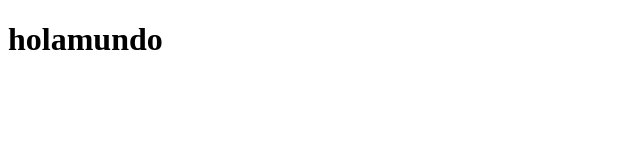
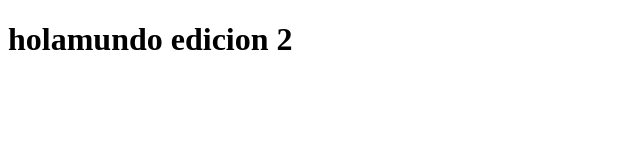
Before and after one commit to JuanEMD/proyecto-git1, a plain HTML site: page index.html in a window 1280 px wide. Shown: the whole page, without its empty margins (0-640 px from the left). Drawn offline with Linux system fonts and the light colour scheme.

Commit message:
Version 0.0.2

```diff
--- a/index.html
+++ b/index.html
@@ -7,6 +7,6 @@
     <title>Document</title>
 </head>
 <body>
-    <h1>holamundo</h1>
+    <h1>holamundo edicion 2</h1>
 </body>
 </html>
```
